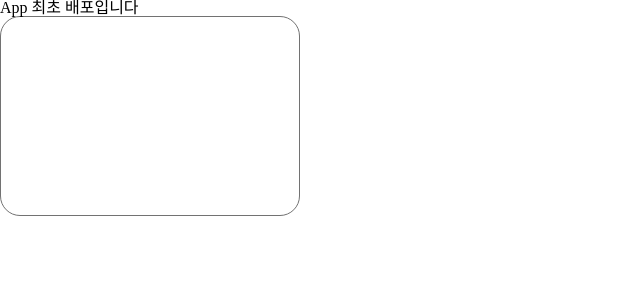
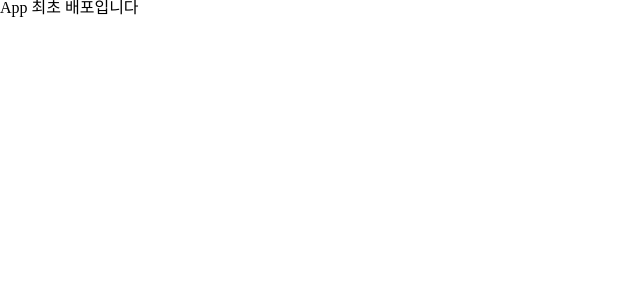
Before and after one commit to jumak-dev/imojumo, a React (Vite) app: page / in a window 1280 px wide. Shown: the top 300 px of the page, without its empty margins (0-640 px from the left). Built offline with nearby package versions, Linux system fonts and the light colour scheme.

Commit message:
:fire: App에 코드 삭제

```diff
--- a/src/App.tsx
+++ b/src/App.tsx
@@ -1,4 +1,3 @@
-import { CardContainer } from './components/UI/Card/Card';
 import GlobalStyle from './styles/GlobalStyle';
 
 function App() {
@@ -6,7 +5,6 @@ function App() {
     <>
       <GlobalStyle />
       <div>App 최초 배포입니다</div>
-      <CardContainer width="300px" height="200px" />
     </>
   );
 }
```
